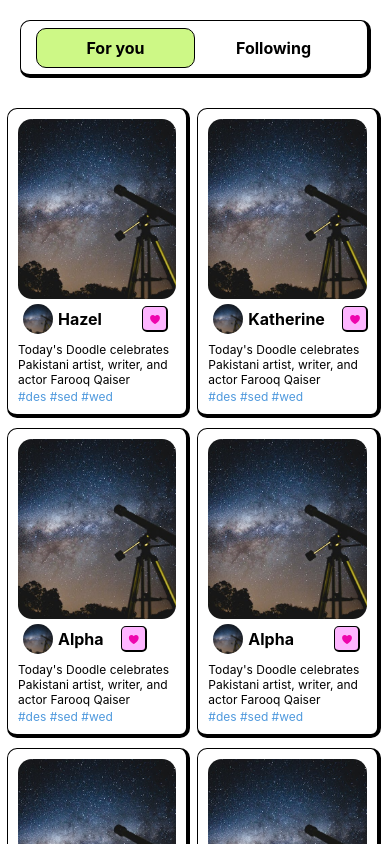
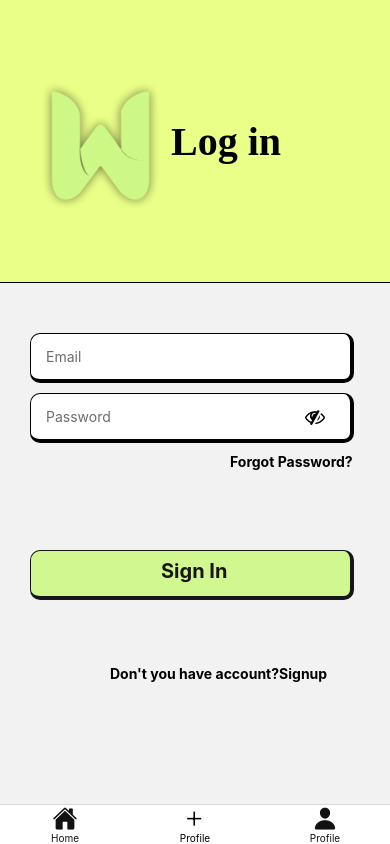
Before and after one commit to UmairShoukat786/Willio, a React Native app: screen /Login in a window 390 px wide. Shown: the top 844 px of the page. Built offline with nearby package versions, Linux system fonts and the light colour scheme.

Commit message:
Add more Screens

```diff
--- a/App.js
+++ b/App.js
@@ -1,14 +1,14 @@
 import { StyleSheet, Text, View } from 'react-native'
 import React from 'react'
-import Login from './src/screens/Login'
-import Signup from './src/screens/Signup'
-import Additems from './src/screens/Additems'
-
+import { NavigationContainer } from '@react-navigation/native';
+import Stacked from './src/Navigation/Stack';
 const App = () => {
   return (
-    <View>
-     <Additems />
-    </View>
+
+        <NavigationContainer>
+        <Stacked />
+      </NavigationContainer>
+
   )
 }
 
--- /dev/null
+++ b/src/Navigation/Bottom.js
@@ -0,0 +1,65 @@
+import React from 'react';
+import { createBottomTabNavigator } from '@react-navigation/bottom-tabs';
+import Ionicons from 'react-native-vector-icons/Ionicons';
+import Itemlist from '../screens/Itemslist';
+import Login from '../screens/Login';
+import Signup from '../screens/Signup';
+
+const Tab = createBottomTabNavigator();
+
+const Bottom = () => {
+    return (
+        <Tab.Navigator
+            screenOptions={{
+                tabBarActiveTintColor: 'black',
+                tabBarInactiveTintColor: '#121212',
+                tabBarLabelStyle: {
+                    fontSize: 10,
+
+                },
+                tabBarStyle: {
+                    backgroundColor: 'white', // Background color of the tab bar
+
+                    height: 40,
+
+                },
+            }}
+        >
+            <Tab.Screen
+                name="Itemlist"
+                component={Itemlist}
+                options={{
+                    headerShown: false,
+                    tabBarLabel: 'Home',
+                    tabBarIcon: ({ color, size }) => (
+                        <Ionicons name="home" color={color} size={size} />
+                    ),
+                }}
+            />
+            <Tab.Screen
+                name="Login"
+                component={Login}
+                options={{
+                    headerShown: false,
+                    tabBarLabel: 'Profile',
+                    tabBarIcon: ({ color, size }) => (
+                        <Ionicons name="add" color={color} size={size} />
+                    ),
+                }}
+            />
+            <Tab.Screen
+                name="Signup"
+                component={Signup}
+                options={{
+                    headerShown: false,
+                    tabBarLabel: 'Profile',
+                    tabBarIcon: ({ color, size }) => (
+                        <Ionicons name="person" color={color} size={size} />
+                    ),
+                }}
+            />
+        </Tab.Navigator>
+    );
+};
+
+export default Bottom;
--- /dev/null
+++ b/src/Navigation/Stack.js
@@ -0,0 +1,38 @@
+import React from 'react';
+import { createStackNavigator } from '@react-navigation/stack';
+import Signup from '../screens/Signup';
+import Bottom from './Bottom';
+import Additems from '../screens/Itemslist';
+
+
+
+
+const Stack = createStackNavigator();
+
+const Stacked = () => {
+    //   const [user, setUser] = useState(null);
+
+    //   useEffect(() => {
+
+    //     const unsubscribe = auth().onAuthStateChanged((userAuth) => {
+
+    //       setUser(userAuth);
+    //     });
+
+
+    //     return () => unsubscribe();
+    //   }, []);
+    return (
+        <Stack.Navigator>
+
+            <Stack.Screen name="Additems" component={Bottom} options={{ headerShown: false }}  />
+            <Stack.Screen name="Signup" component={Bottom} options={{ headerShown: false }} />
+            <Stack.Screen name="Login" component={Bottom} options={{ headerShown: false }} />
+            <Stack.Screen name="Bottom" component={Bottom} />
+
+
+        </Stack.Navigator>
+    );
+};
+
+export default Stacked;
--- a/src/screens/Additems.js
+++ b/src/screens/Itemslist.js
@@ -2,7 +2,7 @@ import React from 'react';
 import { StyleSheet, View, FlatList, Text, Image } from 'react-native';
 import Ionicons from 'react-native-vector-icons/Ionicons';
 import Heading from '../components/Heading';
-import Bottom from '../components/Bottom';
+
 
 const items = [
     {
@@ -47,13 +47,27 @@ const items = [
         itempic: require('../assets/images/science.jpeg'),
         description: "Today's Doodle celebrates Pakistani artist, writer, and actor Farooq Qaiser",
     },
+    {
+        id: 8,
+        title: 'Alpha',
+        displaypic: require('../assets/images/science.jpeg'),
+        itempic: require('../assets/images/science.jpeg'),
+        description: "Today's Doodle celebrates Pakistani artist, writer, and actor Farooq Qaiser",
+    },
+    {
+        id: 9,
+        title: 'Alpha',
+        displaypic: require('../assets/images/science.jpeg'),
+        itempic: require('../assets/images/science.jpeg'),
+        description: "Today's Doodle celebrates Pakistani artist, writer, and actor Farooq Qaiser",
+    },
 ];
 
 const Additems = () => {
     return (
         <View style={styles.container}>
             <Heading />
-            <View>
+            <View style={{marginBottom:100}}>
             <FlatList
                 data={items}
                 numColumns={2} // Display two cards per row
@@ -75,13 +89,13 @@ const Additems = () => {
                 keyExtractor={(item) => item.id.toString()}
             />
             </View>
-            <Bottom/>
+
         </View>
     );
 };
 
 const styles = StyleSheet.create({
-
+  container:{flex:1},
     card: {
         backgroundColor: 'white',
         borderRadius: 10,
```
